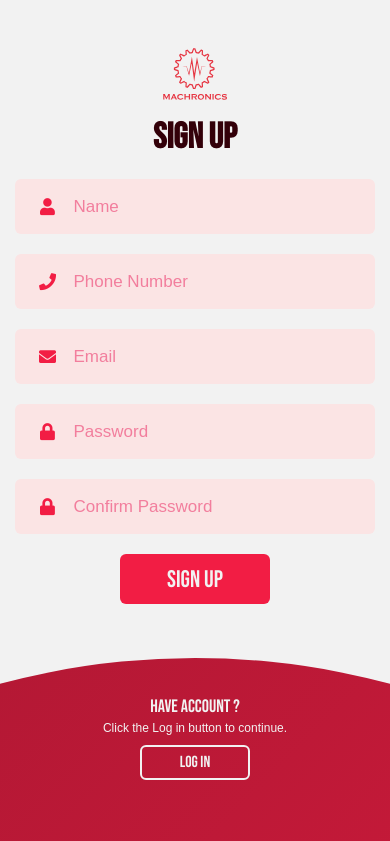
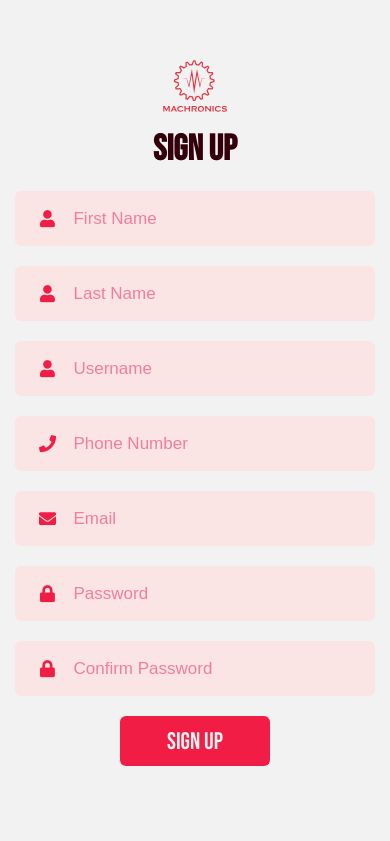
Before and after one commit to RifatdaM/Log_reg_form, a plain HTML site: page login.html in a window 390 px wide. Both pictures are taken after a click on the button "SIGN UP". Shown: the top 841 px of the page. Drawn offline with Linux system fonts and the light colour scheme; files whose address does not match are found by name.

Commit message:
sign up form updated

```diff
--- a/login.html
+++ b/login.html
@@ -42,7 +42,15 @@
             <h2 class="title">Sign up</h2>
             <div class="input-field">
               <i class="fas fa-user"></i>
-              <input type="text" placeholder="Name" required/>
+              <input type="text" placeholder="First Name" required/>
+            </div>
+            <div class="input-field">
+              <i class="fas fa-user"></i>
+              <input type="text" placeholder="Last Name" required/>
+            </div>
+            <div class="input-field">
+              <i class="fas fa-user"></i>
+              <input type="text" placeholder="Username" required/>
             </div>
             <div class="input-field">
               <i class="fas fa-phone"></i>
--- a/style.css
+++ b/style.css
@@ -264,7 +264,7 @@ form.sign-up-form {
 
 @media (max-width: 870px) {
   .container {
-    min-height: 800px;
+    min-height: 1080px;
     height: 100vh;
   }
   .container:before {
@@ -327,7 +327,7 @@ form.sign-up-form {
   }
   .container.container.sign-up-mode:before {
     transform: translate(-50%, 100%);
-    bottom: 22%;
+    bottom: 18%;
     right: inherit;
   }
   .container.sign-up-mode .left-panel.image,
@@ -357,12 +357,16 @@ form.sign-up-form {
     width: 64px;
     margin-bottom: 10px;
   }
+  .sign-in-form{
+    margin-top: -300px;
+  }
 
   .image{
     display: none;
   }
   .panel .content{
     padding: 5px 10px;
+    /* margin-top: 40px; */
   }
   .container:before{
     bottom: 78%;
```
